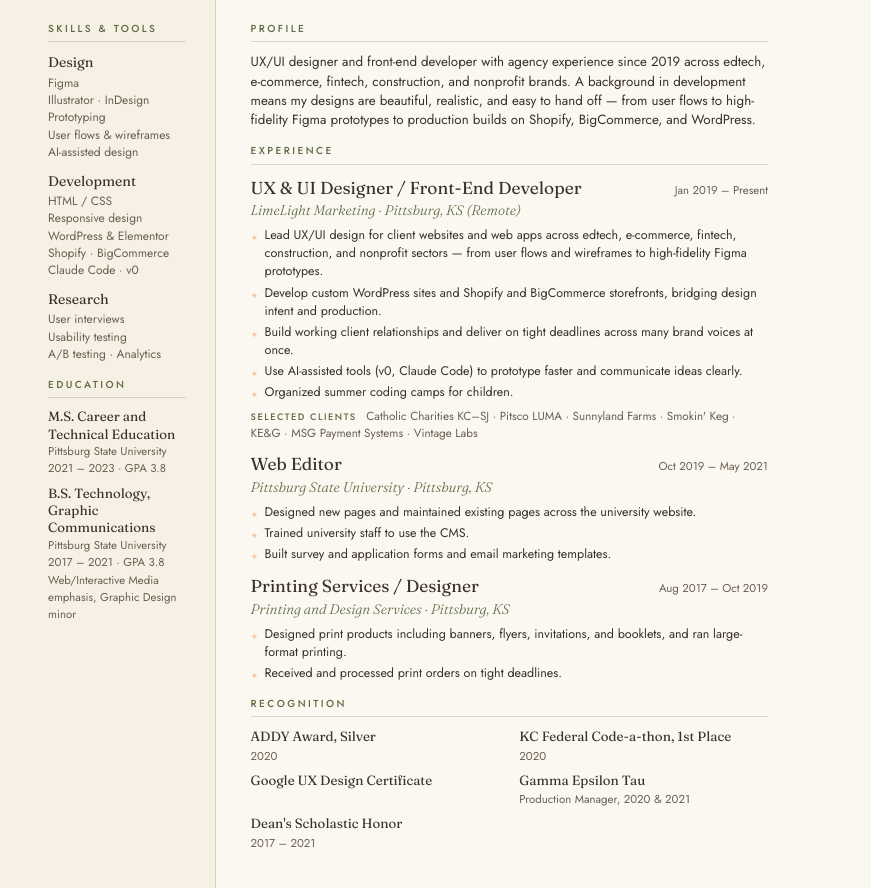
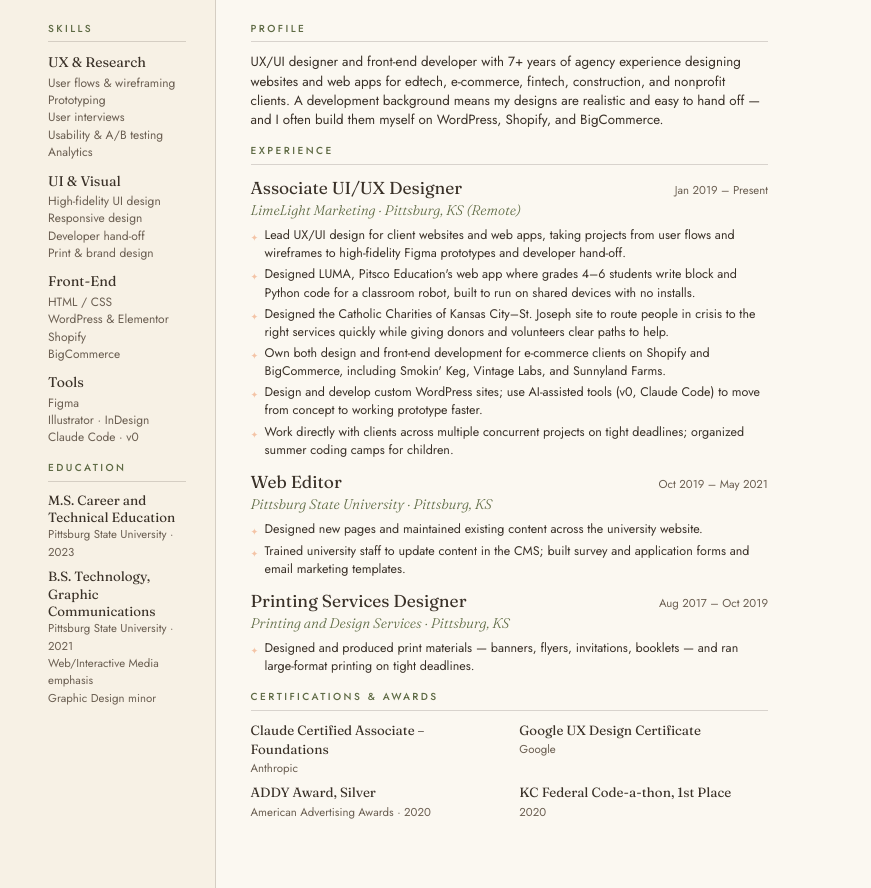
Before and after one commit to lwinters701/Lydia-Murphy-Portfolio, a plain HTML site: page resume/resume.html in a window 1280 px wide. Shown: the part 168-1056 px from the top of the page, without its empty margins (0-871 px from the left). Drawn offline with Linux system fonts and the light colour scheme.

Commit message:
Polish résumé and link it from the site
Résumé: current title (Associate UI/UX Designer), project-specific
bullets, Certifications & Awards with Claude Certified Associate, grad
years instead of GPAs, portfolio URL and full LinkedIn URL.

Site: résumé downloads from the contact card and footer, certifications
added under education, 'five years' updated to 'seven years'.

Co-Authored-By: Claude Opus 5.5 <noreply@anthropic.com>
Claude-Session: https://claude.ai/code/session_01UzWuxrDnTe2mXh2SkrGzJH

```diff
--- a/resume/resume.html
+++ b/resume/resume.html
@@ -92,7 +92,7 @@
   .awards { display: grid; grid-template-columns: 1fr 1fr; gap: 6px 20px; }
   .awards strong { display: block; font-family: "Fraunces", serif; font-weight: 400; font-size: 10pt; }
   .awards span { font-size: 8.6pt; color: var(--ink-soft); }
-  .clients { margin-top: 6px; font-size: 8.8pt; color: var(--ink-soft); }
+  .unused-clients { margin-top: 6px; font-size: 8.8pt; color: var(--ink-soft); }
   .clients span { font-size: 7pt; letter-spacing: 0.16em; text-transform: uppercase; color: var(--olive); font-weight: 500; margin-right: 6px; }
   .bullets li::before { content: "✦"; position: absolute; left: 0; top: 0; color: var(--peach); font-size: 7pt; line-height: 1.5rem; }
 
@@ -108,9 +108,9 @@
         <p class="tag">Where design meets code</p>
       </div>
       <div class="contact">
+        <a href="https://lydiamurphy.netlify.app/">lydiamurphy.netlify.app</a><br>
         <a href="mailto:lwinters701@gmail.com">lwinters701@gmail.com</a><br>
-        <a href="https://www.linkedin.com/in/lydia-murphy-5b301017a">linkedin.com/in/lydia-murphy</a><br>
-        <span class="fill">portfolio-url.com</span><br>
+        <a href="https://www.linkedin.com/in/lydia-murphy-5b301017a">linkedin.com/in/lydia-murphy-5b301017a</a><br>
         Prairie Grove, AR
       </div>
     </div>
@@ -119,29 +119,30 @@
   <main>
     <aside>
       <section>
-        <h2>Skills &amp; Tools</h2>
-        <h3>Design</h3>
-        <ul><li>Figma</li><li>Illustrator · InDesign</li><li>Prototyping</li><li>User flows &amp; wireframes</li><li>AI-assisted design</li></ul>
-        <h3>Development</h3>
-        <ul><li>HTML / CSS</li><li>Responsive design</li><li>WordPress &amp; Elementor</li><li>Shopify · BigCommerce</li><li>Claude Code · v0</li></ul>
-        <h3>Research</h3>
-        <ul><li>User interviews</li><li>Usability testing</li><li>A/B testing · Analytics</li></ul>
+        <h2>Skills</h2>
+        <h3>UX &amp; Research</h3>
+        <ul><li>User flows &amp; wireframing</li><li>Prototyping</li><li>User interviews</li><li>Usability &amp; A/B testing</li><li>Analytics</li></ul>
+        <h3>UI &amp; Visual</h3>
+        <ul><li>High-fidelity UI design</li><li>Responsive design</li><li>Developer hand-off</li><li>Print &amp; brand design</li></ul>
+        <h3>Front-End</h3>
+        <ul><li>HTML / CSS</li><li>WordPress &amp; Elementor</li><li>Shopify</li><li>BigCommerce</li></ul>
+        <h3>Tools</h3>
+        <ul><li>Figma</li><li>Illustrator · InDesign</li><li>Claude Code · v0</li></ul>
       </section>
 
       <section class="edu">
         <h2>Education</h2>
         <ul>
-          <li><strong>M.S. Career and Technical Education</strong><span>Pittsburg State University<br>2021 – 2023 · GPA 3.8</span></li>
-          <li><strong>B.S. Technology, Graphic Communications</strong><span>Pittsburg State University<br>2017 – 2021 · GPA 3.8<br>Web/Interactive Media emphasis, Graphic Design minor</span></li>
+          <li><strong>M.S. Career and Technical Education</strong><span>Pittsburg State University · 2023</span></li>
+          <li><strong>B.S. Technology, Graphic Communications</strong><span>Pittsburg State University · 2021<br>Web/Interactive Media emphasis<br>Graphic Design minor</span></li>
         </ul>
       </section>
-
     </aside>
 
     <div class="content">
       <section>
         <h2>Profile</h2>
-        <p class="summary">UX/UI designer and front-end developer with agency experience since 2019 across edtech, e-commerce, fintech, construction, and nonprofit brands. A background in development means my designs are beautiful, realistic, and easy to hand off — from user flows to high-fidelity Figma prototypes to production builds on Shopify, BigCommerce, and WordPress.</p>
+        <p class="summary">UX/UI designer and front-end developer with 7+ years of agency experience designing websites and web apps for edtech, e-commerce, fintech, construction, and nonprofit clients. A development background means my designs are realistic and easy to hand off — and I often build them myself on WordPress, Shopify, and BigCommerce.</p>
       </section>
 
       <section>
@@ -149,18 +150,18 @@
 
         <div class="job">
           <div class="job-head">
-            <h3>UX &amp; UI Designer / Front-End Developer</h3>
+            <h3>Associate UI/UX Designer</h3>
             <span class="dates">Jan 2019 – Present</span>
           </div>
           <p class="org">LimeLight Marketing · Pittsburg, KS (Remote)</p>
           <ul class="bullets">
-            <li>Lead UX/UI design for client websites and web apps across edtech, e-commerce, fintech, construction, and nonprofit sectors — from user flows and wireframes to high-fidelity Figma prototypes.</li>
-            <li>Develop custom WordPress sites and Shopify and BigCommerce storefronts, bridging design intent and production.</li>
-            <li>Build working client relationships and deliver on tight deadlines across many brand voices at once.</li>
-            <li>Use AI-assisted tools (v0, Claude Code) to prototype faster and communicate ideas clearly.</li>
-            <li>Organized summer coding camps for children.</li>
+            <li>Lead UX/UI design for client websites and web apps, taking projects from user flows and wireframes to high-fidelity Figma prototypes and developer hand-off.</li>
+            <li>Designed LUMA, Pitsco Education's web app where grades 4–6 students write block and Python code for a classroom robot, built to run on shared devices with no installs.</li>
+            <li>Designed the Catholic Charities of Kansas City–St. Joseph site to route people in crisis to the right services quickly while giving donors and volunteers clear paths to help.</li>
+            <li>Own both design and front-end development for e-commerce clients on Shopify and BigCommerce, including Smokin' Keg, Vintage Labs, and Sunnyland Farms.</li>
+            <li>Design and develop custom WordPress sites; use AI-assisted tools (v0, Claude Code) to move from concept to working prototype faster.</li>
+            <li>Work directly with clients across multiple concurrent projects on tight deadlines; organized summer coding camps for children.</li>
           </ul>
-          <p class="clients"><span>Selected clients</span> Catholic Charities KC–SJ · Pitsco LUMA · Sunnyland Farms · Smokin' Keg · KE&amp;G · MSG Payment Systems · Vintage Labs</p>
         </div>
 
         <div class="job">
@@ -170,33 +171,30 @@
           </div>
           <p class="org">Pittsburg State University · Pittsburg, KS</p>
           <ul class="bullets">
-            <li>Designed new pages and maintained existing pages across the university website.</li>
-            <li>Trained university staff to use the CMS.</li>
-            <li>Built survey and application forms and email marketing templates.</li>
+            <li>Designed new pages and maintained existing content across the university website.</li>
+            <li>Trained university staff to update content in the CMS; built survey and application forms and email marketing templates.</li>
           </ul>
         </div>
 
         <div class="job">
           <div class="job-head">
-            <h3>Printing Services / Designer</h3>
+            <h3>Printing Services Designer</h3>
             <span class="dates">Aug 2017 – Oct 2019</span>
           </div>
           <p class="org">Printing and Design Services · Pittsburg, KS</p>
           <ul class="bullets">
-            <li>Designed print products including banners, flyers, invitations, and booklets, and ran large-format printing.</li>
-            <li>Received and processed print orders on tight deadlines.</li>
+            <li>Designed and produced print materials — banners, flyers, invitations, booklets — and ran large-format printing on tight deadlines.</li>
           </ul>
         </div>
       </section>
 
       <section>
-        <h2>Recognition</h2>
+        <h2>Certifications &amp; Awards</h2>
         <ul class="awards">
-          <li><strong>ADDY Award, Silver</strong><span>2020</span></li>
+          <li><strong>Claude Certified Associate – Foundations</strong><span>Anthropic</span></li>
+          <li><strong>Google UX Design Certificate</strong><span>Google</span></li>
+          <li><strong>ADDY Award, Silver</strong><span>American Advertising Awards · 2020</span></li>
           <li><strong>KC Federal Code-a-thon, 1st Place</strong><span>2020</span></li>
-          <li><strong>Google UX Design Certificate</strong></li>
-          <li><strong>Gamma Epsilon Tau</strong><span>Production Manager, 2020 &amp; 2021</span></li>
-          <li><strong>Dean's Scholastic Honor</strong><span>2017 – 2021</span></li>
         </ul>
       </section>
     </div>
```
Also changed, not shown: index.html (+11 -9 lines), 2 other files.
